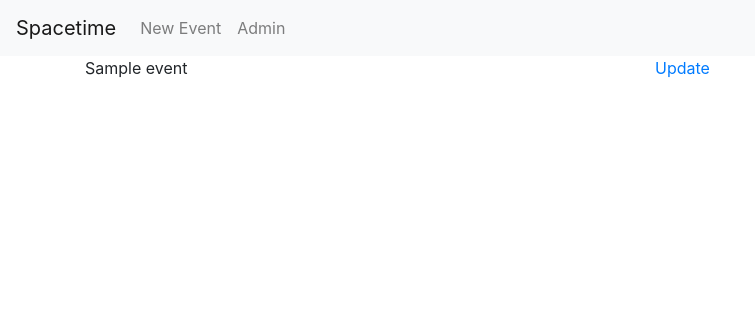
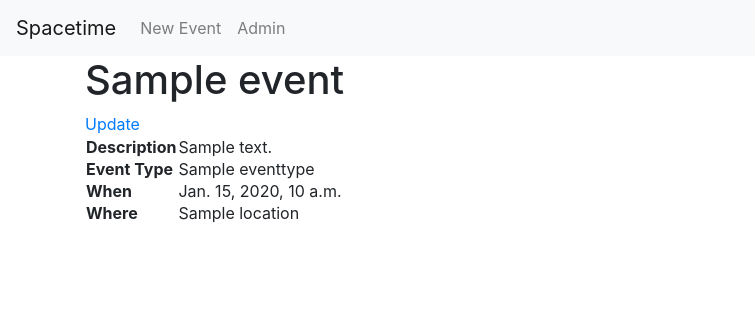
Before and after one commit to irrelative/spacetime, a Django app: page /event/1 in a window 1280 px wide. Shown: the top 316 px of the page, without its empty margins (0-755 px from the left). Run offline with Django 3.2, Linux system fonts and the light colour scheme; tables that the repository leaves empty hold one stand-in row (values such as "Sample post"); some libraries are stand-ins or nearby versions.

Commit message:
edit vs create

```diff
--- a/spacetime/templates/stweb/event_detail.html
+++ b/spacetime/templates/stweb/event_detail.html
@@ -5,10 +5,29 @@
 <div class="container">
   <div class="row">
     <div class="col">
-        {{ object.title }}
-    </div>
-    <div class="col">
+        <h1>{{ object.title }}</h1>
         <a href="{% url 'event-update' event.id %}">Update</a>
+
+        <table>
+            <tbody>
+                <tr>
+                    <th>Description</th>
+                    <td>{{ event.description }}</td>
+                </tr>
+                <tr>
+                    <th>Event Type</th>
+                    <td>{{ event.eventtype.name }}</td>
+                </tr>
+                <tr>
+                    <th>When</th>
+                    <td>{{ event.timestamp.stamp }}</td>
+                </tr>
+                <tr>
+                    <th>Where</th>
+                    <td>{{ event.location.name }}</td>
+                </tr>
+            </tbody>
+        </table>
     </div>
   </div>
 </div>
--- a/spacetime/templates/stweb/event_form.html
+++ b/spacetime/templates/stweb/event_form.html
@@ -5,12 +5,13 @@
 <div class="container">
   <div class="row">
     <div class="col">
+        <h2>{% if form.instance.id %}Edit{% else %}Create{% endif %} Event</h2>
         <form action="" method="post">
             {% csrf_token %}
             <table>
                 {{ form.as_table}}
             </table>
-            <input type="submit" value="Create" />
+            <input type="submit" value="{% if form.instance.id %}Update{% else %}Create{% endif %}" />
         </form>
     </div>
   </div>
```
